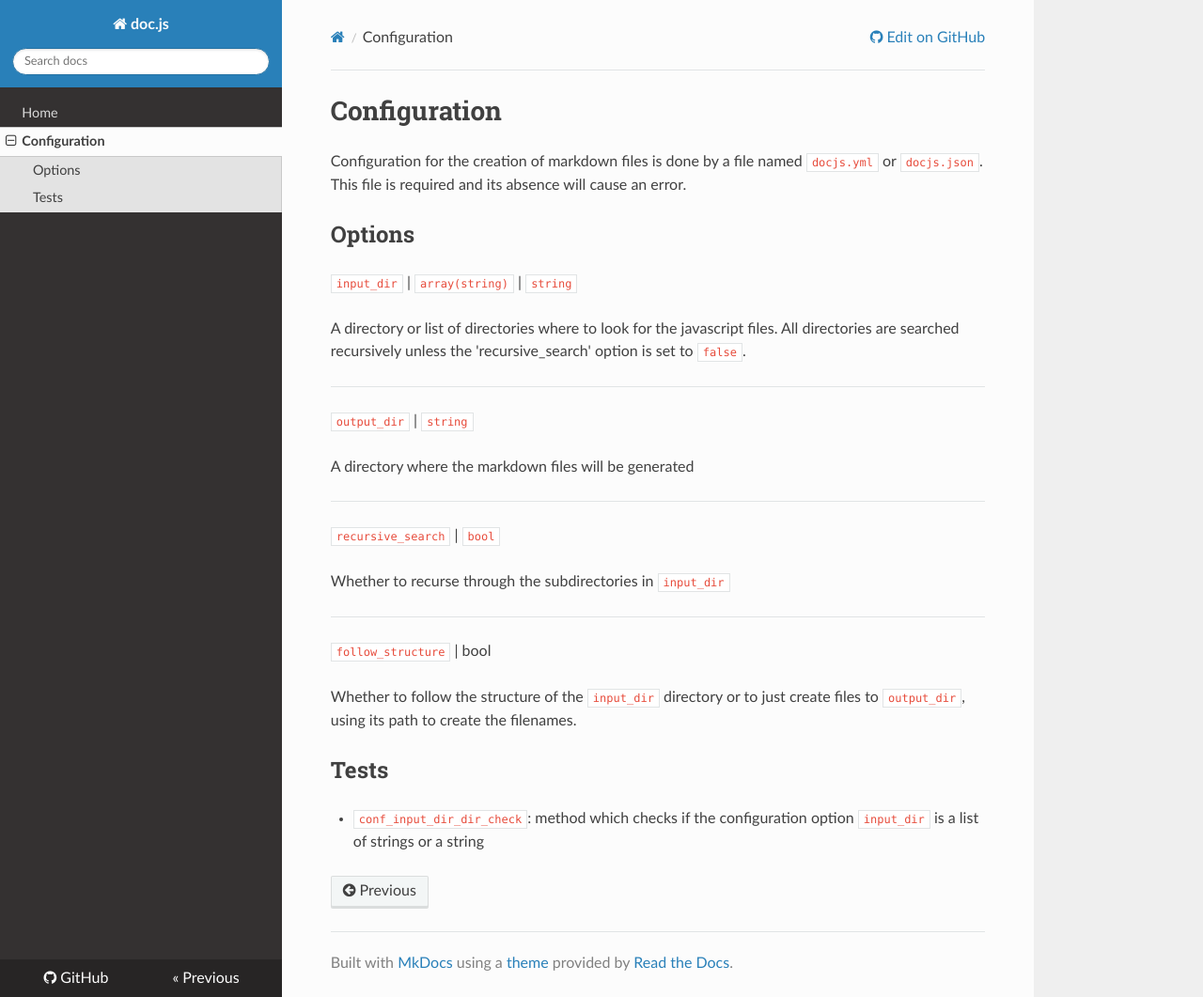
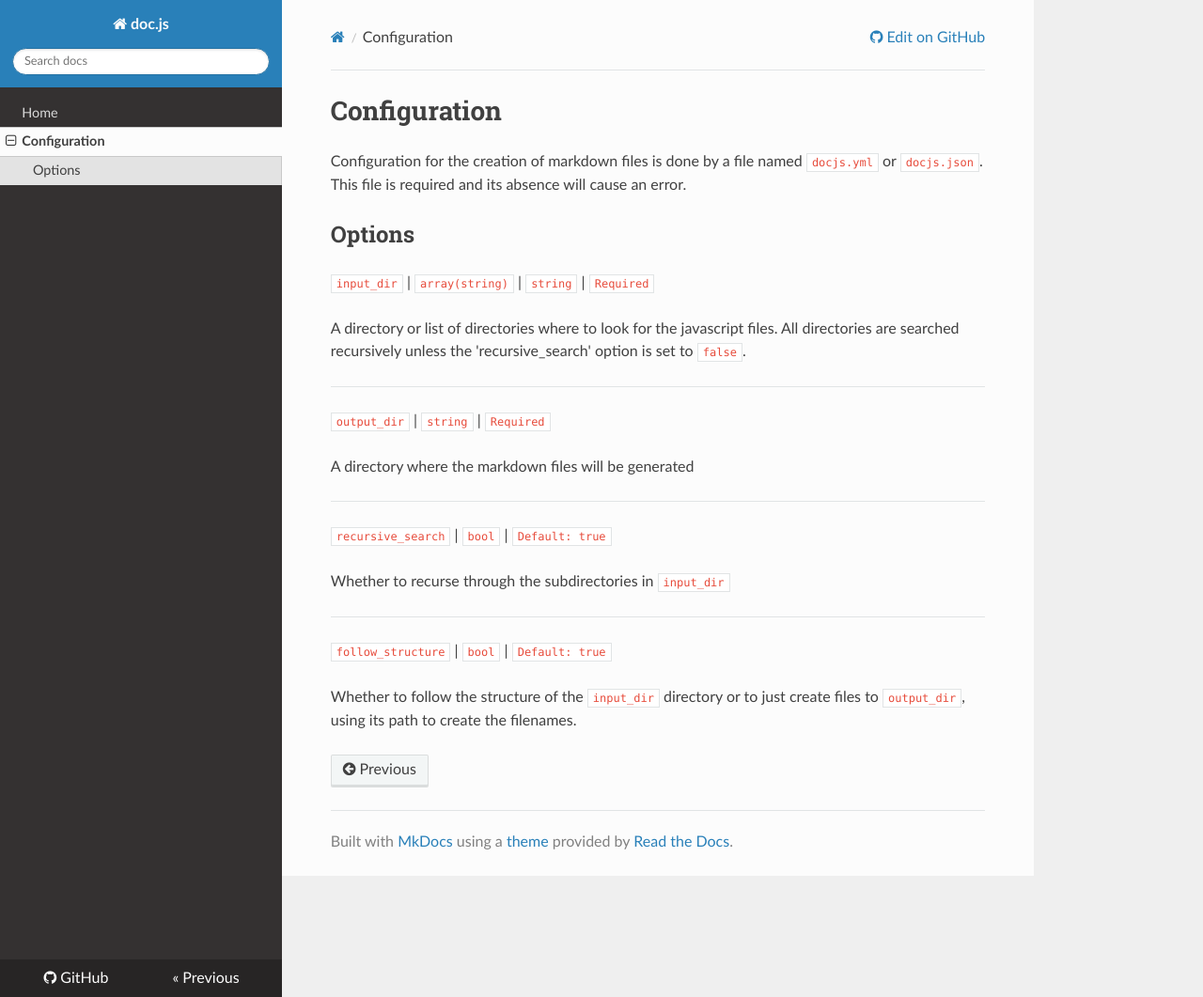
Before and after one commit to chrisvm/doc.js, an MkDocs documentation site: the page built from docs/configuration.md, in a window 1280 px wide and 1061 px high. Shown: the whole window at 94% size. Built offline with MkDocs 1.6.1, drawn with Linux system fonts in a browser that asks for light colours; nearby versions of some CDN libraries; old or Windows-style settings are respelled for this version of MkDocs.

Commit message:
added required field to docs

```diff
--- a/docs/configuration.md
+++ b/docs/configuration.md
@@ -7,7 +7,7 @@ an error.
 
 ## Options
 
-`input_dir` | `array(string)` | `string`
+`input_dir` | `array(string)` | `string` | `Required`
 
 A directory or list of directories where to look for the javascript files. All
 directories are searched recursively unless the 'recursive_search' option is set
@@ -15,24 +15,19 @@ to `false`.
 
 ____
 
-`output_dir` | `string`
+`output_dir` | `string` | `Required`
 
 A directory where the markdown files will be generated
 
 ____
 
-`recursive_search` | `bool`
+`recursive_search` | `bool` | `Default: true`
 
 Whether to recurse through the subdirectories in `input_dir`
 
 ____
 
-`follow_structure` | bool
+`follow_structure` | `bool` | `Default: true`
 
 Whether to follow the structure of the `input_dir` directory or to just create
 files to `output_dir`, using its path to create the filenames.
-
-## Tests
-
-- `conf_input_dir_dir_check`: method which checks if the configuration option
-`input_dir` is a list of strings or a string
```
Also changed, not shown: 1 other file.
